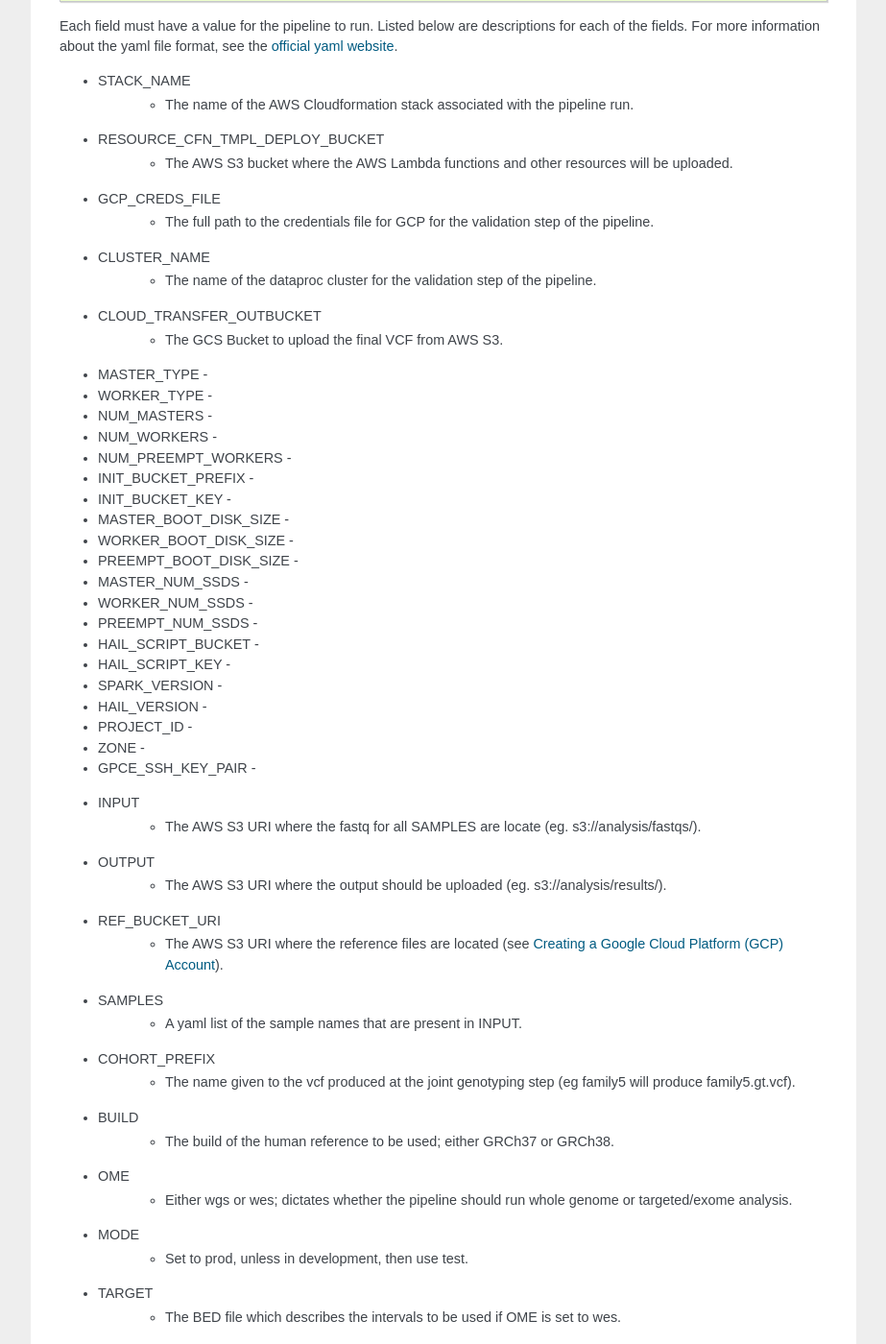
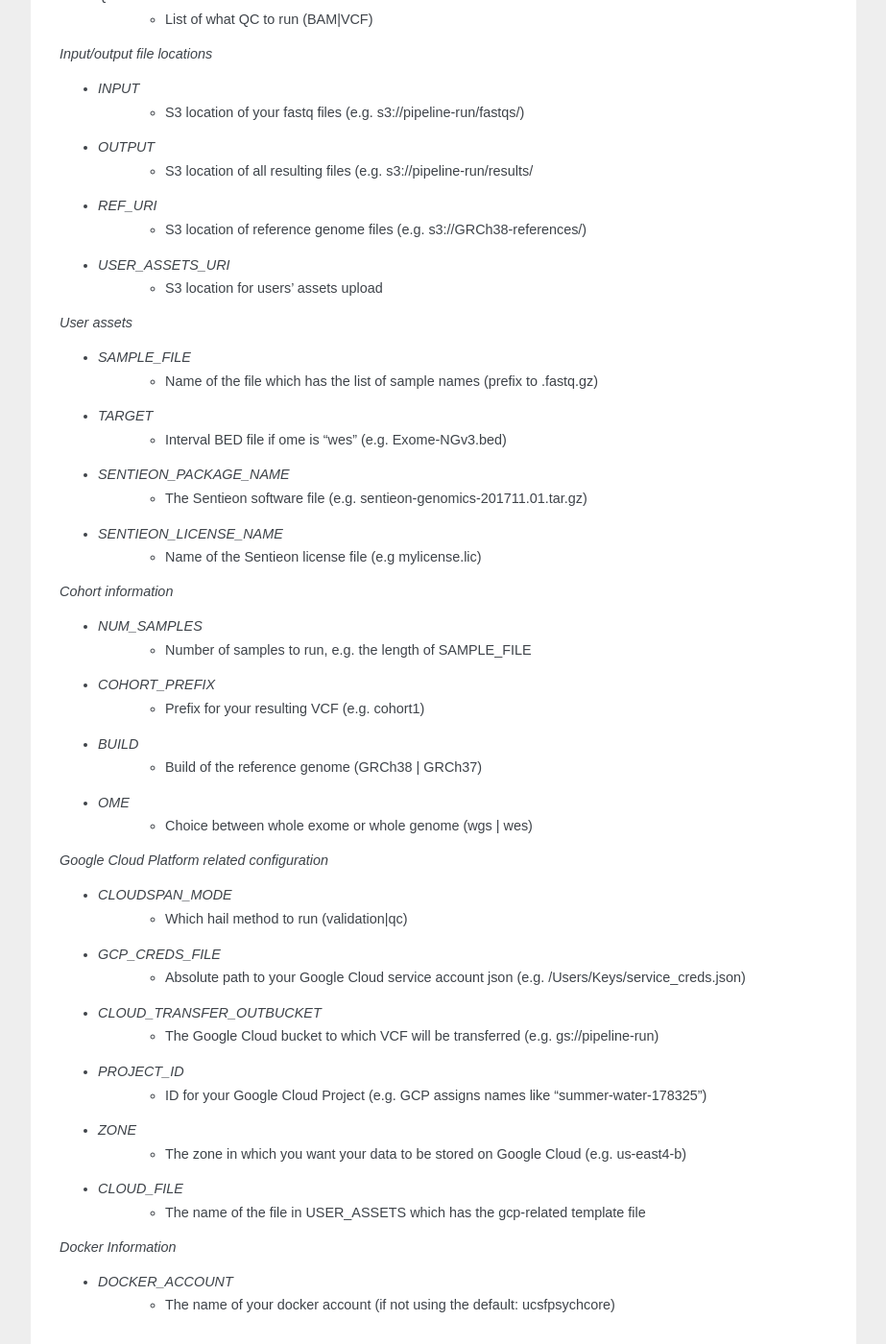
Before and after one commit to claudiadast/psychcore-test, a Sphinx documentation site: the page built from docs/conf.rst, in a window 1280 px wide and 1400 px high, scrolled down 1179 px. Shown: the whole window at 96% size, without its empty margins (198-1121 px from the left). Built offline with Sphinx 7.4.7, drawn with Linux system fonts in a browser that asks for light colours; some of the changed text lies outside the part shown.

Commit message:
updated run.yaml params

```diff
--- a/docs/conf.rst
+++ b/docs/conf.rst
@@ -8,155 +8,125 @@
 
 Your Pipeline Run
 -----------------
-Before running the pipeline, some information must be provided to the pipeline.
+The pipeline requires some information from the user to run.
 In the current build of the pipeline, you, the user, will have to modify the
-<run.yaml> file located in the root of the project.  It looks something like
-the following:
+``run.yaml`` file located in the root of the project.  It has 23 fields and looks
+like the following:
 
 .. code-block:: yaml
 
 	---
-	STACK_NAME : ""
-	RESOURCE_CFN_TMPL_DEPLOY_BUCKET : ""
+	# Infrastructure configuration
+	STACK_NAME :
+	RESOURCE_CFN_TMPL_DEPLOY_BUCKET :
+	GPCE_SSH_KEY_PAIR :
+	START_POINT :
+	QC :
 
-	# GCP Related
-	GCP_CREDS_FILE : ""
-	CLUSTER_NAME : ""
-	CLOUD_TRANSFER_OUTBUCKET : ""
-	MASTER_TYPE : ""
-	WORKER_TYPE : ""
-	NUM_MASTERS : ""
-	NUM_WORKERS : ""
-	NUM_PREEMPT_WORKERS : ""
-	INIT_BUCKET_PREFIX : ""
-	INIT_BUCKET_KEY : ""
-	MASTER_BOOT_DISK_SIZE : ""
-	WORKER_BOOT_DISK_SIZE : ""
-	PREEMPT_BOOT_DISK_SIZE : ""
-	MASTER_NUM_SSDS : ""
-	WORKER_NUM_SSDS : ""
-	PREEMPT_NUM_SSDS : ""
-	HAIL_SCRIPT_BUCKET : ""
-	HAIL_SCRIPT_KEY : ""
-	SPARK_VERSION : ""
-	HAIL_VERSION : ""
-	PROJECT_ID : ""
-	ZONE: ""
+	# Input/output file locations
+	INPUT :
+	OUTPUT :
+	REF_URI :
+	USER_ASSETS_URI :
 
-	GPCE_SSH_KEY_PAIR : ""
+	# User assets
+	SAMPLE_FILE :
+	TARGET :
+	SENTIEON_PACKAGE_NAME :
+	SENTIEON_LICENSE_NAME :
 
-	INPUT : ""
-	OUTPUT : ""
-	REF_BUCKET_URI : ""
-	SAMPLES :
-	  - ""
-	  - ""
-	COHORT_PREFIX : ""
+	# Cohort information
+	NUM_SAMPLES :
+	COHORT_PREFIX :
+	BUILD :
+	OME :
 
-	BUILD : ""
-	OME : ""
-	MODE : ""
+	# Google Cloud Platform related configuration
+	CLOUDSPAN_MODE:
+	GCP_CREDS_FILE :
+	CLOUD_TRANSFER_OUTBUCKET :
+	PROJECT_ID :
+	ZONE :
+	CLOUD_FILE:
 
-	TARGET : ""
-	TARGET_FILE_LOCAL_PATH : ""
-	TARGET_FILE_S3_KEY_PREFIX : ""
-	TARGET_FILE_S3_BUCKET : ""
+	# Docker
+	DOCKER_ACCOUNT:
 
-	SENTIEON_PACKAGE_PATH : ""
-	SENTIEON_PACKAGE_NAME: ""
-	SENTIEON_LICENSE_PATH : ""
-	SENTIEON_BUCKET : ""
-	SENTIEON_PREFIX : ""
-
-
-	PARAM_FILE : ""
-	PARAM_PATH : ""
-	PARAM_BUCKET : ""
-	PARAM_PREFIX : ""
-
-	POLL_TIME : ""
 
 Each field must have a value for the pipeline to run.  Listed below are
 descriptions for each of the fields.  For more information about the yaml
 file format, see the `official yaml website`_.
 
-* STACK_NAME
-	- The name of the AWS Cloudformation stack associated with the pipeline run.
-* RESOURCE_CFN_TMPL_DEPLOY_BUCKET
-	- The AWS S3 bucket where the AWS Lambda functions and other resources will be uploaded.
-* GCP_CREDS_FILE
-	- The full path to the credentials file for GCP for the validation step of the pipeline.
-* CLUSTER_NAME
-	- The name of the dataproc cluster for the validation step of the pipeline.
-* CLOUD_TRANSFER_OUTBUCKET
-	- The GCS Bucket to upload the final VCF from AWS S3.
-* MASTER_TYPE -
-* WORKER_TYPE -
-* NUM_MASTERS -
-* NUM_WORKERS -
-* NUM_PREEMPT_WORKERS -
-* INIT_BUCKET_PREFIX -
-* INIT_BUCKET_KEY -
-* MASTER_BOOT_DISK_SIZE -
-* WORKER_BOOT_DISK_SIZE -
-* PREEMPT_BOOT_DISK_SIZE -
-* MASTER_NUM_SSDS -
-* WORKER_NUM_SSDS -
-* PREEMPT_NUM_SSDS -
-* HAIL_SCRIPT_BUCKET -
-* HAIL_SCRIPT_KEY -
-* SPARK_VERSION -
-* HAIL_VERSION -
-* PROJECT_ID -
-* ZONE -
-* GPCE_SSH_KEY_PAIR -
+*Infrastructure configuration*
 
-* INPUT
-	- The AWS S3 URI where the fastq for all SAMPLES are locate (eg. s3://analysis/fastqs/).
-* OUTPUT
-	- The AWS S3 URI where the output should be uploaded (eg. s3://analysis/results/).
-* REF_BUCKET_URI
-	- The AWS S3 URI where the reference files are located (see :ref:`refs`).
-* SAMPLES
-	- A yaml list of the sample names that are present in INPUT.
-* COHORT_PREFIX
-	- The name given to the vcf produced at the joint genotyping step (eg family5 will produce family5.gt.vcf).
-* BUILD
-	- The build of the human reference to be used; either GRCh37 or GRCh38.
-* OME
-	- Either wgs or wes; dictates whether the pipeline should run whole genome or targeted/exome analysis.
-* MODE
-	- Set to prod, unless in development, then use test.
-* TARGET
-	- The BED file which describes the intervals to be used if OME is set to wes.
-* TARGET_FILE_LOCAL_PATH
-	- The relative path to TARGET from the root of the project directory.
-* TARGET_FILE_S3_KEY_PREFIX
-	- The S3 prefix for where TARGET should be uploaded.
-* TARGET_FILE_S3_BUCKET
-	- The S3 bucket for where TARGET should be uploaded.
-* SENTIEON_PACKAGE_NAME
-	- The name of the tar.gz Sentieon software package (eg. sentieon-genomics-201711.01.tar.gz)
-* SENTIEON_PACKAGE_PATH
-	- The relative path to SENTIEON_PACKAGE_NAME from the root of the project directory.
-* SENTIEON_LICENSE_NAME
-	- The name of the Sentieon license file.
-* SENTIEON_LICENSE_PATH
-	- The relative path to SENTIEON_LICENSE from the root of the project directory.
-* SENTIEON_BUCKET
-	- The S3 bucket for where the Sentieon software package and license should be uploaded.
-* SENTIEON_PREFIX
-	- The S3 prefix for where the Sentieon software package and license should be uploaded.
-* PARAM_BUCKET
-	- The S3 bucket for where the tool_parameter yaml file should be uploaded.
-* PARAM_PREFIX
-	- The S3 prefix for where the tool_parameter yaml file should be uploaded.
-* POLL_TIME
-	- The number of seconds the Step Functions state machine should wait before polling for completed jobs (see :ref:`infrastructure`)
+* *STACK_NAME*
+	- The name of the Cloudformation (CFN) stack
+* *RESOURCE_CFN_TMPL_DEPLOY_BUCKET*
+	- Bucket name (e.g. pipeline-run)
+* *GPCE_SSH_KEY_PAIR*
+	- Account-specific key pair for using AWS EC2 (e.g. John_Key)
+* *START_POINT*
+	- The format of the input files (fastq|bam|gvcf|vcf)
+* *QC*
+	- List of what QC to run (BAM|VCF)
 
-.. _official yaml website: http://yaml.org
+*Input/output file locations*
+
+* *INPUT*
+	- S3 location of your fastq files (e.g. s3://pipeline-run/fastqs/)
+* *OUTPUT*
+	- S3 location of all resulting files (e.g. s3://pipeline-run/results/
+* *REF_URI*
+	- S3 location of reference genome files (e.g. s3://GRCh38-references/)
+* *USER_ASSETS_URI*
+	- S3 location for users' assets upload
+
+
+*User assets*
+
+* *SAMPLE_FILE*
+	- Name of the file which has the list of sample names (prefix to .fastq.gz)
+* *TARGET*
+	- Interval BED file if ome is "wes" (e.g. Exome-NGv3.bed)
+* *SENTIEON_PACKAGE_NAME*
+	- The Sentieon software file (e.g. sentieon-genomics-201711.01.tar.gz)
+* *SENTIEON_LICENSE_NAME*
+	- Name of the Sentieon license file (e.g mylicense.lic)
+
+*Cohort information*
+
+* *NUM_SAMPLES*
+	- Number of samples to run, e.g. the length of SAMPLE_FILE
+* *COHORT_PREFIX*
+	- Prefix for your resulting VCF (e.g. cohort1)
+* *BUILD*
+	- Build of the reference genome (GRCh38 | GRCh37)
+* *OME*
+	- Choice between whole exome or whole genome (wgs | wes)
+
+*Google Cloud Platform related configuration*
+
+* *CLOUDSPAN_MODE*
+	- Which hail method to run (validation|qc)
+* *GCP_CREDS_FILE*
+	- Absolute path to your Google Cloud service account json (e.g. /Users/Keys/service_creds.json)
+* *CLOUD_TRANSFER_OUTBUCKET*
+	- The Google Cloud bucket to which VCF will be transferred (e.g. gs://pipeline-run)
+* *PROJECT_ID*
+	- ID for your Google Cloud Project (e.g. GCP assigns names like "summer-water-178325")
+* *ZONE*
+	- The zone in which you want your data to be stored on Google Cloud (e.g. us-east4-b)
+* *CLOUD_FILE*
+	- The name of the file in USER_ASSETS which has the gcp-related template file
+
+*Docker Information*
+
+* *DOCKER_ACCOUNT*
+	- The name of your docker account (if not using the default: ucsfpsychcore)
 
 Next Steps
 ----------
 
 Once run.yaml has been properly filled out, the pipeline is ready to be run. Please see :ref:`run` to continue.
+
+.. _official yaml website: http://yaml.org
```
